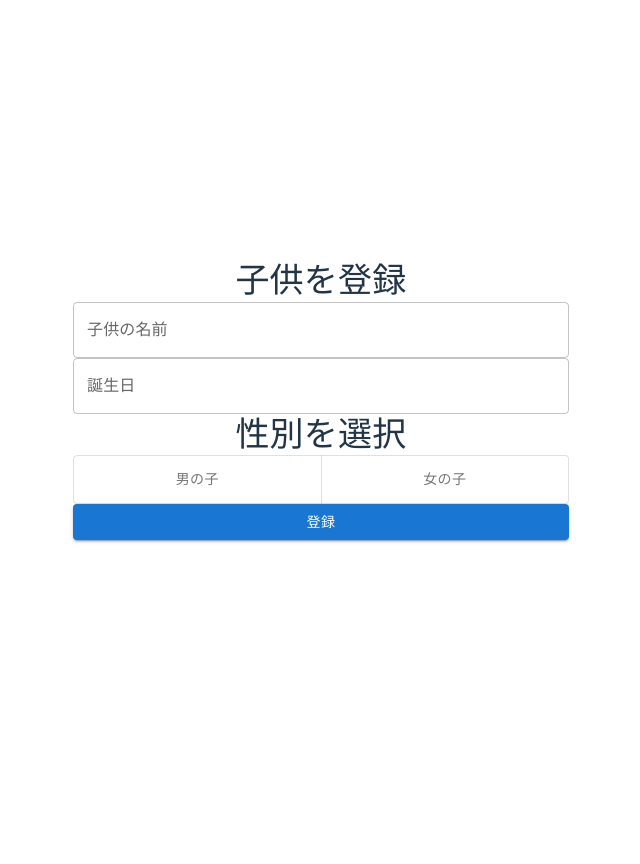
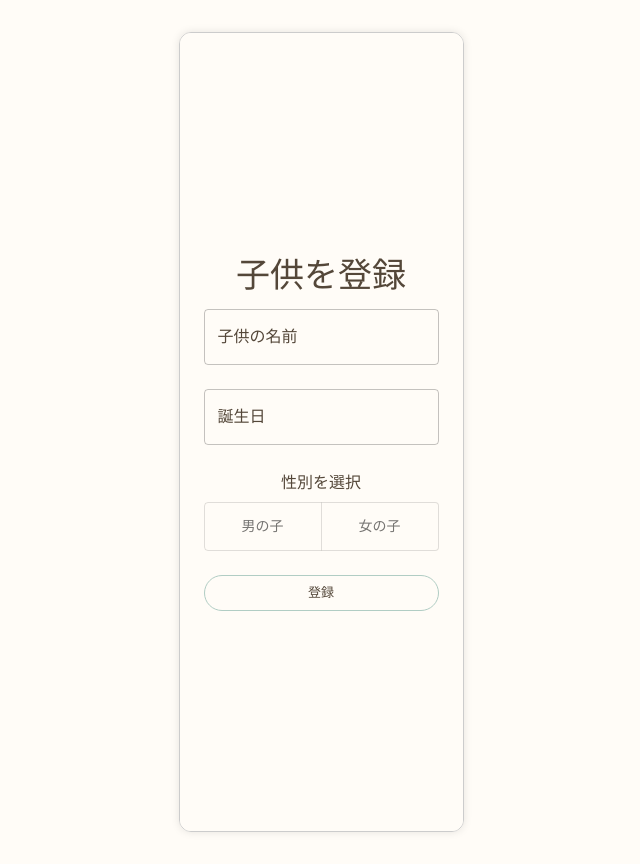
Before and after one commit to TeamOuroboros/kotoLab, a React (Vite) app in the folder client/: page /register/children in a window 1280 px wide. Shown: the whole page, without its empty margins (319-959 px from the left). Before the commit the page ends 800 px from the top, so only its background shows below. Built offline with nearby package versions, Linux system fonts and the light colour scheme.

Commit message:
CSS修正

```diff
--- a/client/package.json
+++ b/client/package.json
@@ -12,6 +12,7 @@
 	"dependencies": {
 		"@emotion/react": "^11.14.0",
 		"@emotion/styled": "^11.14.0",
+		"@mui/icons-material": "^7.1.0",
 		"@mui/material": "^7.1.0",
 		"@vitejs/plugin-react": "^4.4.1",
 		"@yamada-ui/react": "^1.7.6",
--- /dev/null
+++ b/client/src/components/AppLayout.jsx
@@ -0,0 +1,29 @@
+import { Box } from "@mui/material";
+
+function AppLayout({ children }) {
+  return (
+    <Box
+      sx={{
+        width: "100%",
+        maxWidth: "390px",
+        height: "100vh",
+        mx: "auto", // 左右中央寄せ
+        boxShadow: "0 0 8px rgba(0,0,0,0.1)",
+        bgcolor: "background.default",
+        color: "text.primary",
+        overflow: "auto",
+
+        border: "1px solid #ccc",
+
+        // 可変で反映
+        "@media (min-width: 391px)": {
+          borderRadius: "12px",
+        },
+      }}
+    >
+      {children}
+    </Box>
+  );
+}
+
+export default AppLayout;
--- a/client/src/components/ChildRegister.jsx
+++ b/client/src/components/ChildRegister.jsx
@@ -10,6 +10,7 @@ import {
   Typography,
   ToggleButtonGroup,
   ToggleButton,
+  Stack,
 } from "@mui/material";
 
 function ChildRegister() {
@@ -34,13 +35,25 @@ function ChildRegister() {
   };
 
   const genderChange = async (e, newGender) => {
+    // console.log("🚀 ~ ChildRegister ~ gender:", e, newGender);
+
     if (newGender !== null) {
       setGender(newGender);
     }
   };
 
   return (
-    <Container max="xs" mt="16">
+    <Container
+      maxWidth="xs"
+      sx={{
+        display: "flex",
+        flexDirection: "column", // 縦並び
+        justifyContent: "center",
+        alignItems: "center",
+        height: "100vh",
+        px: 2,
+      }}
+    >
       <Box
         component="form"
         onSubmit={(e) => {
@@ -48,27 +61,28 @@ function ChildRegister() {
           processingRegisterChild();
         }}
       >
-        <Typography variant="h4" textAlign={"center"}>
+        <Typography variant="h4" align="center" gutterBottom>
           子供を登録
         </Typography>
 
+        <Stack spacing={3}>
           <TextField
             label="子供の名前"
             placeholder="名前を入力"
             value={childName}
             onChange={(e) => setChildName(e.target.value)}
             fullWidth
-        ></TextField>
+          />
           <TextField
             label="誕生日"
             placeholder="YYYY/MM/DD"
             value={birthday}
             onChange={(e) => setBirthday(e.target.value)}
             fullWidth
-        ></TextField>
+          />
 
           <Box>
-          <Typography variant="h4" textAlign={"center"}>
+            <Typography variant="subtitle1" gutterBottom>
               性別を選択
             </Typography>
             <ToggleButtonGroup
@@ -83,9 +97,8 @@ function ChildRegister() {
             </ToggleButtonGroup>
           </Box>
 
-        <Button type="submit" fullWidth variant="contained">
-          登録
-        </Button>
+          <Button type="submit">登録</Button>
+        </Stack>
       </Box>
     </Container>
   );
--- a/client/src/components/RegisterForm.jsx
+++ b/client/src/components/RegisterForm.jsx
@@ -2,30 +2,19 @@ import { useState } from "react";
 import axios from "axios";
 import { useNavigate } from "react-router";
 
-// import {
-//   Container,
-//   Box,
-//   TextField,
-//   Button,
-//   MenuItem,
-//   Typography,
-//   FormControl,
-//   InputLabel,
-//   ListSubheader,
-//   Select,
-// } from "@mui/material";
-
 import {
   Container,
   Box,
+  Typography,
+  Button,
+  Stack,
   TextField,
-  Button,
-  MenuItem,
-  Typography,
   FormControl,
   InputLabel,
+  Select,
+  MenuItem,
   ListSubheader,
-  Select,
+  OutlinedInput,
 } from "@mui/material";
 
 function RegisterForm() {
@@ -73,7 +62,17 @@ function RegisterForm() {
   };
 
   return (
-    <Container maxWidth="xs">
+    <Container
+      maxWidth="xs"
+      sx={{
+        display: "flex",
+        flexDirection: "column", // 縦並び
+        justifyContent: "center",
+        alignItems: "center",
+        height: "100vh",
+        px: 2,
+      }}
+    >
       <Box
         component="form"
         onSubmit={(e) => {
@@ -81,10 +80,11 @@ function RegisterForm() {
           processingRegister();
         }}
       >
-        <Typography variant="h4" textAlign={"center"}>
+        <Typography variant="h4" align="center" gutterBottom>
           アカウント作成
         </Typography>
 
+        <Stack spacing={3}>
           <TextField
             label="ニックネーム"
             placeholder="ニックネームを入力"
@@ -112,11 +112,13 @@ function RegisterForm() {
           ></TextField>
 
           <FormControl fullWidth>
-          <InputLabel>居住地</InputLabel>
+            <InputLabel id="region-label">居住地</InputLabel>
             <Select
+              labelId="region-label"
               value={region}
               onChange={(e) => setRegion(e.target.value)}
               label="居住地"
+              input={<OutlinedInput label="居住地" />}
             >
               <ListSubheader>東京都</ListSubheader>
               <MenuItem value="新宿">新宿区</MenuItem>
@@ -129,6 +131,7 @@ function RegisterForm() {
           <Button type="submit" variant="contained" fullWidth>
             アカウント作成
           </Button>
+        </Stack>
       </Box>
     </Container>
   );
--- a/client/src/components/StartForm.jsx
+++ b/client/src/components/StartForm.jsx
@@ -1,32 +1,41 @@
 import { useNavigate } from "react-router";
-
-import { Container, Image, Button } from "@yamada-ui/react";
+import { Box, Button } from "@mui/material";
 
 function StartForm() {
   const navigate = useNavigate(); //フック。関数などイベント内で動的に遷移。
 
+  const handleLogin = () => {
+    navigate("/login");
+  };
+
+  const handleRegister = () => {
+    navigate("/register");
+  };
+
   return (
-    <Container maxW="xs" mt="16">
-      <Image
+    <Box
+      sx={{
+        display: "flex",
+        flexDirection: "column", // 縦並び
+        justifyContent: "center",
+        alignItems: "center",
+        height: "100vh",
+        px: 2,
+      }}
+    >
+      <img
         src="https://dragon-ball-official.com/assets/img/intro/intro_1.png"
-        boxSize="xs"
+        alt="ドラゴンボール"
+        style={{
+          width: "300px", // size調整
+          height: "auto",
+          marginBottom: "32px",
+        }}
       />
-      <Button
-        type="submit"
-        colorScheme="primary"
-        onClick={() => navigate("/login")}
-      >
-        ログイン
-      </Button>
+      <Button onClick={handleLogin}>ログイン</Button>
 
-      <Button
-        type="submit"
-        colorScheme="primary"
-        onClick={() => navigate("/register")}
-      >
-        アカウント作成
-      </Button>
-    </Container>
+      <Button onClick={handleRegister}>アカウント作成</Button>
+    </Box>
   );
 }
 
--- a/client/src/main.jsx
+++ b/client/src/main.jsx
@@ -1,14 +1,21 @@
 import { StrictMode } from "react";
 import { createRoot } from "react-dom/client";
+import { BrowserRouter, Route, Navigate, Routes } from "react-router";
+import { ThemeProvider, CssBaseline } from "@mui/material";
+import theme from "./theme";
+import AppLayout from "./components/AppLayout.jsx";
+
 import LoginForm from "./components/LoginForm.jsx";
 import StartForm from "./components/StartForm.jsx";
 import RegisterForm from "./components/RegisterForm.jsx";
 import ChildRegister from "./components/ChildRegister.jsx";
-import { BrowserRouter, Route, Navigate, Routes } from "react-router";
 import "./index.css";
 import App from "./App.jsx";
 
 createRoot(document.getElementById("root")).render(
+  <ThemeProvider theme={theme}>
+    <CssBaseline />
+    <AppLayout>
       <BrowserRouter>
         <Routes>
           <Route path="/" element={<StartForm />} />
@@ -19,4 +26,6 @@ createRoot(document.getElementById("root")).render(
           {/* 必要時は以下に各自でRouteを追加 */}
         </Routes>
       </BrowserRouter>
+    </AppLayout>
+  </ThemeProvider>
 );
--- a/client/src/theme.js
+++ b/client/src/theme.js
@@ -1,11 +1,45 @@
-import { extendTheme } from "@yamada-ui/react";
+import { createTheme } from "@mui/material/styles";
 
-const theme = extendTheme({
-  semanticTokens: {
-    colors: {
-      accent: "#B1CDC4",
-      background: "#FFFCF7",
-      foreground: "#544739",
+const theme = createTheme({
+  palette: {
+    primary: {
+      main: "#B1CDC4",
+    },
+    background: {
+      default: "#FFFCF7",
+    },
+    text: {
+      primary: "#544739",
+    },
+  },
+  typography: {
+    fontFamily: "'Noto Sans JP', sans-serif",
+    allVariants: {
+      color: "#544739", //タイトルや本文、キャプションなど、すべてのTypographyバリエーションに共通して適用
+    },
+  },
+  components: {
+    MuiButton: {
+      defaultProps: {
+        variant: "outlined",
+        color: "primary",
+        size: "small",
+        fullWidth: true,
+      },
+      styleOverrides: {
+        root: {
+          marginTop: "20px",
+          paddingTop: "6px",
+          paddingBottom: "6px",
+          borderRadius: "20px",
+          color: "#544739",
+          borderColor: "#B1CDC4",
+          "&:hover": {
+            backgroundColor: "#B1CDC4",
+            borderColor: "#A0BEB5",
+          },
+        },
+      },
     },
   },
 });
```
Also changed, not shown: client/src/components/LoginForm.jsx (+60 -26 lines), 2 other files (tests, documents, lock files or other folders). Lines whose indentation alone changed are shown as unchanged.
